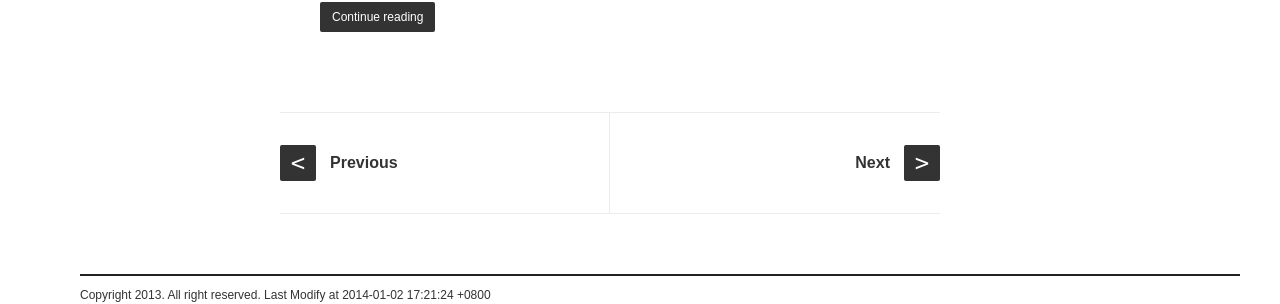
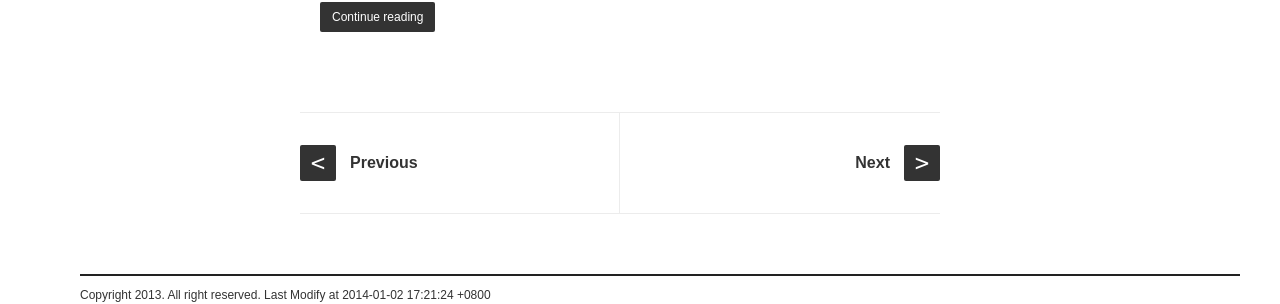
Before and after one commit to pangnate/pangnate.github.io, a Jekyll site: the page built from index.html, in a window 1280 px wide. Shown: the part 1691-1995 px from the top of the page. Built offline with Jekyll 4.4.1, drawn with Linux system fonts in a browser that asks for light colours; some web fonts are replaced; the list of posts is cut into pages by our own code; comment, search, counter and statistics services are not loaded.

Commit message:
修改底部导航条宽度

```diff
--- a/_includes/res.html
+++ b/_includes/res.html
@@ -1,3 +1,3 @@
 <link rel="shortcut icon" href="{{ site.url }}/favicon.ico" type="image/x-icon"/>
-<link rel="stylesheet" href="{{ site.asset_path }}/css/style.css?v=20130919">
+<link rel="stylesheet" href="{{ site.asset_path }}/css/style.css?v=20140102">
 <link rel="stylesheet" href="{{ site.asset_path }}/css/github.css?v=20130919">
--- a/asset/css/style.css
+++ b/asset/css/style.css
@@ -190,7 +190,7 @@ table {
 .post-content{font-family:'Roboto Slab',Arial,"Microsoft YaHei";font-size: 14px;line-height: 25px;}
 .post-wrapper .post-content{padding-bottom:40px;}
 .post-content p{margin: 0 0 12.5px;}
-.nav{margin-bottom:60px;border-top:1px solid #ECECEC;border-bottom:1px solid #ECECEC;}
+.nav{margin:0 0 60px 20px;border-top:1px solid #ECECEC;border-bottom:1px solid #ECECEC;}
 .nav .nav-previous, .nav .nav-next{
 	display:block;float:left;width:50%;height:100px;text-align: left;
 }
```
